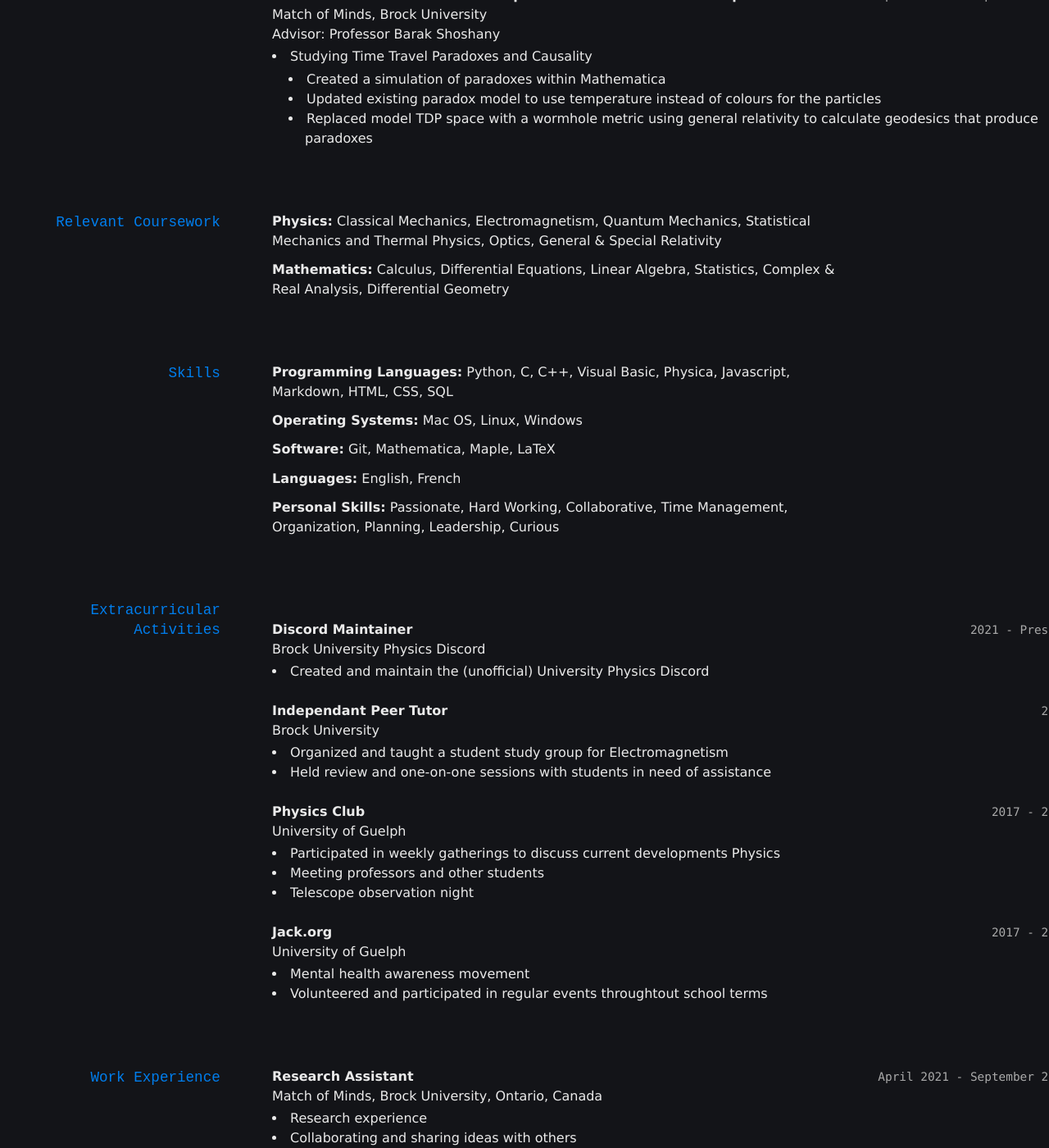
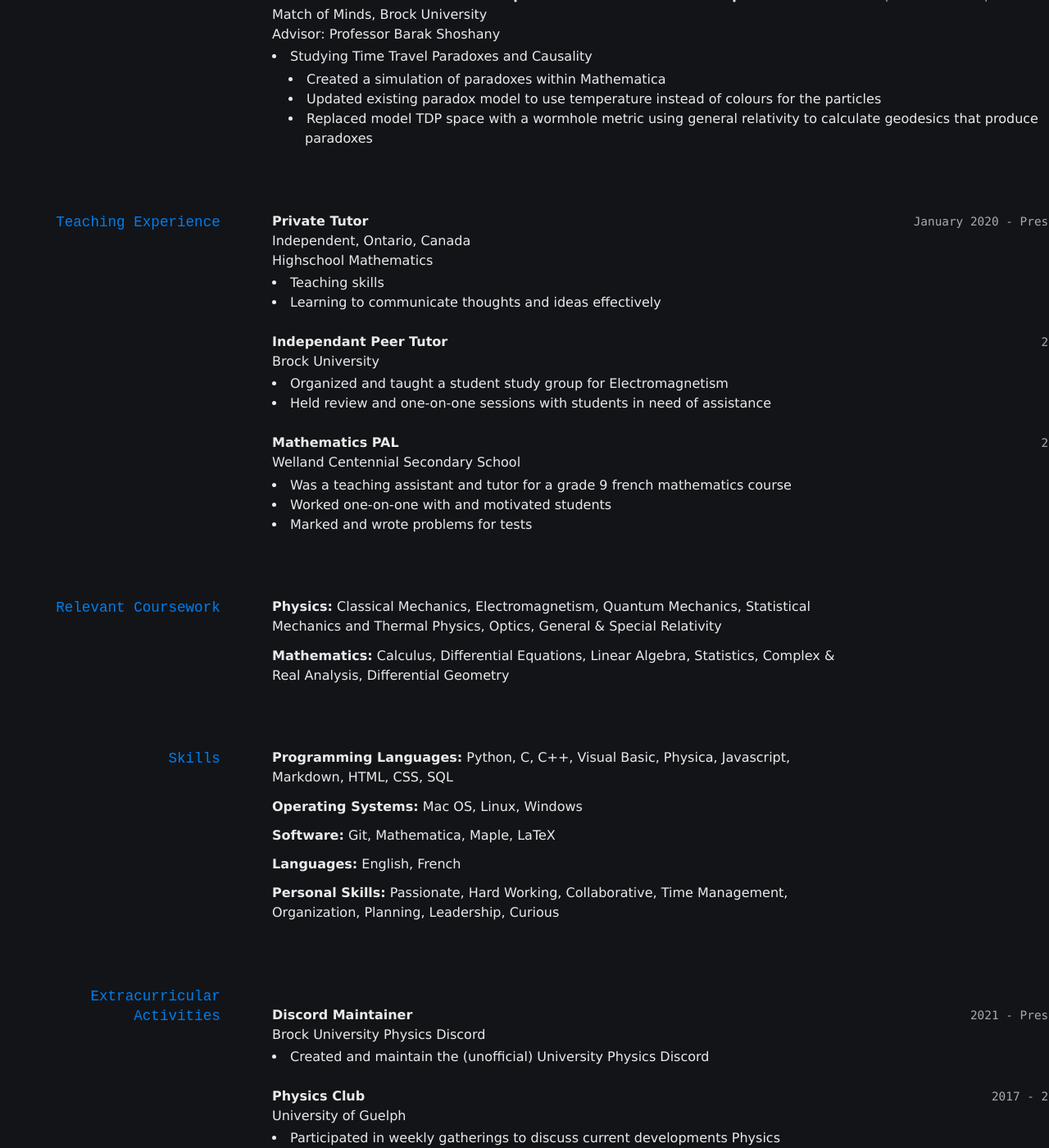
Before and after one commit to JaredWogan/CV, a Jekyll site: the page built from index.md, in a window 1280 px wide and 1400 px high, scrolled down 1845 px. Shown: the whole window at 82% size. Built offline with Jekyll 4.4.1, drawn with Linux system fonts in a browser that asks for light colours; some of the changed text lies outside the part shown.

Commit message:
Teaching Experience

```diff
--- a/index.md
+++ b/index.md
@@ -112,6 +112,29 @@ Advisor: Professor Barak Shoshany
     - Replaced model TDP space with a wormhole metric using general relativity to calculate geodesics that produce paradoxes
 
 
+## Teaching Experience
+
+`January 2020 - Present`
+__Private Tutor__ \
+Independent, Ontario, Canada \
+Highschool Mathematics
+- Teaching skills
+- Learning to communicate thoughts and ideas effectively
+
+`2020`
+__Independant Peer Tutor__ \
+Brock University
+- Organized and taught a student study group for Electromagnetism
+- Held review and one-on-one sessions with students in need of assistance
+
+`2017`
+__Mathematics PAL__ \
+Welland Centennial Secondary School
+- Was a teaching assistant and tutor for a grade 9 french mathematics course
+- Worked one-on-one with and motivated students
+- Marked and wrote problems for tests
+
+
 ## Relevant Coursework
 
 __Physics:__ Classical Mechanics, Electromagnetism, Quantum Mechanics, Statistical Mechanics and Thermal Physics, Optics, General & Special Relativity
@@ -139,12 +162,6 @@ __Discord Maintainer__ \
 Brock University Physics Discord
 - Created and maintain the (unofficial) University Physics Discord
 
-`2020`
-__Independant Peer Tutor__ \
-Brock University
-- Organized and taught a student study group for Electromagnetism
-- Held review and one-on-one sessions with students in need of assistance
-
 `2017 - 2018`
 __Physics Club__ \
 University of Guelph
@@ -160,19 +177,6 @@ University of Guelph
 
 
 ## Work Experience
-
-`April 2021 - September 2021`
-__Research Assistant__ \
-Match of Minds, Brock University, Ontario, Canada
-- Research experience
-- Collaborating and sharing ideas with others
-
-`January 2020 - Present`
-__Private Tutor__ \
-Independent, Ontario, Canada \
-Highschool Mathematics
-- Teaching skills
-- Learning to communicate thoughts and ideas effectively
 
 `March 2019 - Present`
 __Line Cook, Customer Service__ \
```
